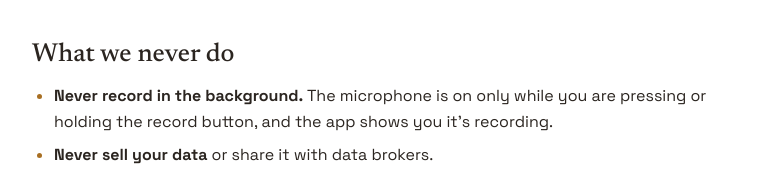
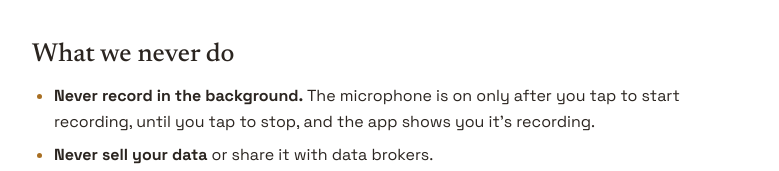
Before and after one commit to mrbudjo/thoughts-help, a plain HTML site: page privacy.html in a window 1280 px wide. Shown: the part 1807-1978 px from the top of the page, without its empty margins (324-1103 px from the left). Drawn offline with Linux system fonts and the light colour scheme.

Commit message:
Privacy: Tap to record, not hold

```diff
--- a/privacy.html
+++ b/privacy.html
@@ -100,7 +100,7 @@
 
         <h2 id="never">What we never do</h2>
         <ul>
-          <li><b>Never record in the background.</b> The microphone is on only while you are pressing or holding the record button, and the app shows you it&rsquo;s recording.</li>
+          <li><b>Never record in the background.</b> The microphone is on only after you tap to start recording, until you tap to stop, and the app shows you it&rsquo;s recording.</li>
           <li><b>Never sell your data</b> or share it with data brokers.</li>
           <li><b>Never use your data for advertising</b>, ours or anyone else&rsquo;s. There are no ads in Thoughts.</li>
           <li><b>Never send your name or email to AI providers.</b> They receive your thoughts and questions, nothing that identifies you.</li>
```
